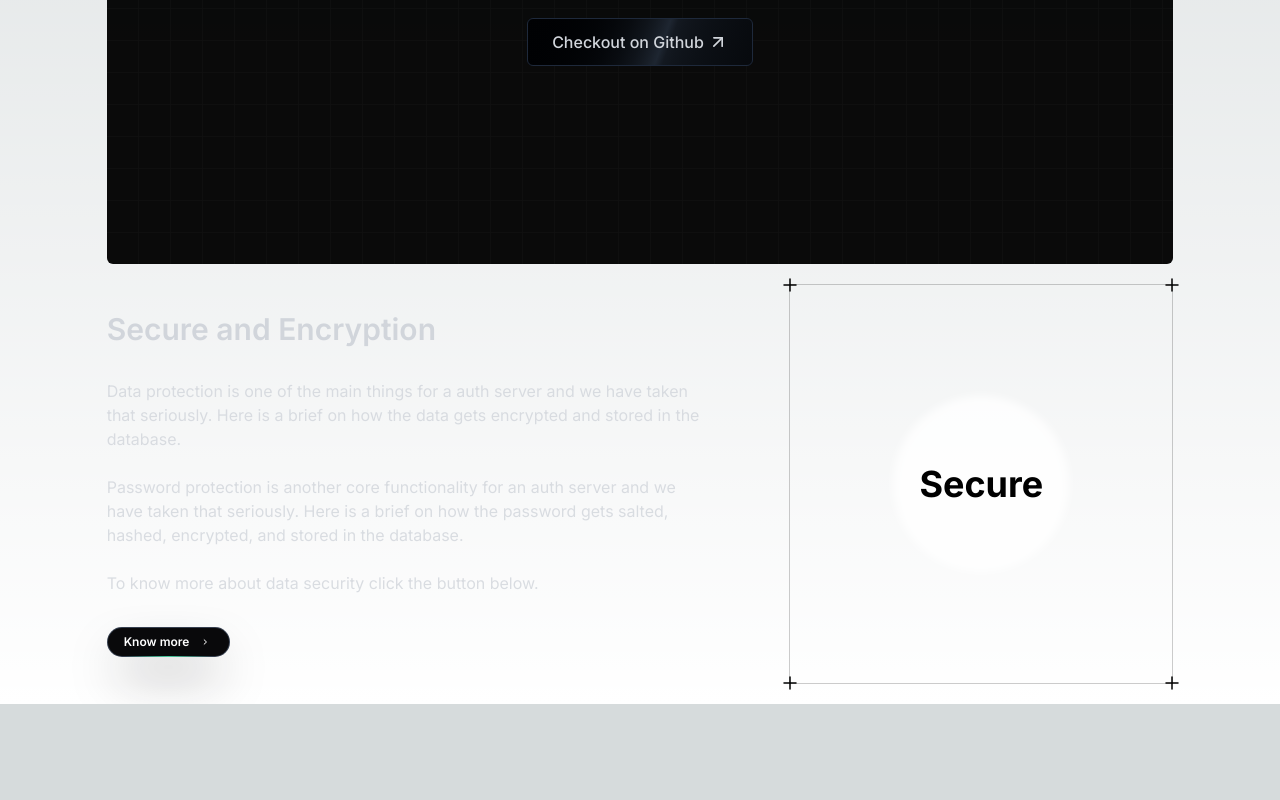
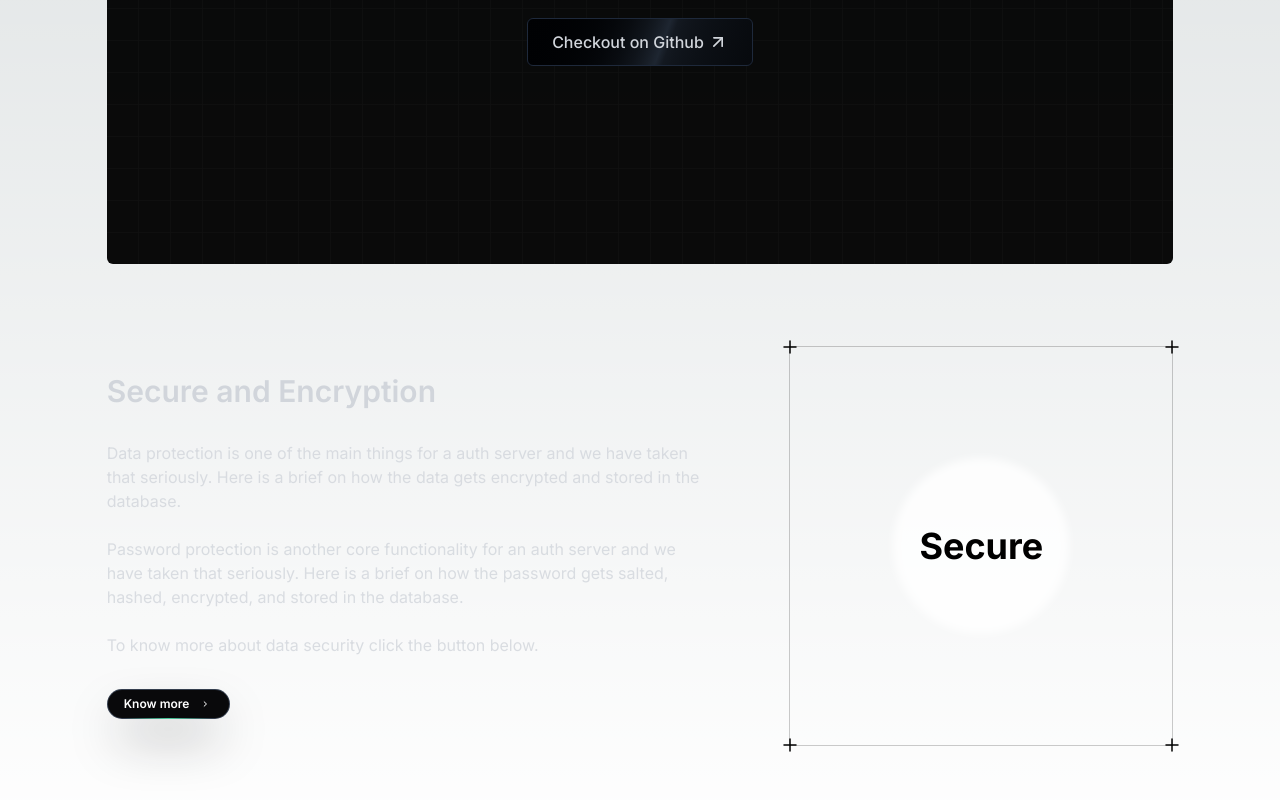
Before and after one commit to Debajyoti14/flexauth-website, a Next.js app: page / in a window 1280 px wide. Shown: the part 536-1336 px from the top of the page. Before the commit the page ends 1240 px from the top, so only its background shows below. Built offline with nearby package versions, Linux system fonts and the light colour scheme.

Commit message:
About Animation added

```diff
--- a/components/About.tsx
+++ b/components/About.tsx
@@ -1,9 +1,20 @@
-import React from 'react'
+"use client";
+
+import React, { useRef } from 'react'
 import { EvervaultCard, Icon } from './ui/evervault-card'
+import { motion, useInView } from 'framer-motion'
 
 const About = () => {
+    const ref = useRef(null);
+    const isInView = useInView(ref, { once: true });
+
     return (
-        <div className=' flex justify-between my-5 items-center'>
+        <motion.div
+            ref={ref}
+            initial={{ opacity: 0, y: 50 }}
+            animate={isInView ? { opacity: 1, translateY: 0 } : { opacity: 0, translateY: 50 }}
+            transition={{ duration: 1 }}
+            className=' flex justify-between my-8 items-center mb-40'>
             <div className=' flex flex-col  text-gray-300 pr-20'>
                 <h2 className=' text-3xl font-semibold'>Secure and Encryption</h2>
                 <p className='mt-8 opacity-80'>Data protection is one of the main things for a auth server and we have taken that seriously. Here is a brief on how the data gets encrypted and stored in the database.</p>
@@ -43,10 +54,8 @@ const About = () => {
                 <Icon className="absolute h-6 w-6 -bottom-3 -right-3 dark:text-white text-black" />
 
                 <EvervaultCard text="Secure" />
-
-
             </div>
-        </div>
+        </motion.div>
     )
 }
 
```
